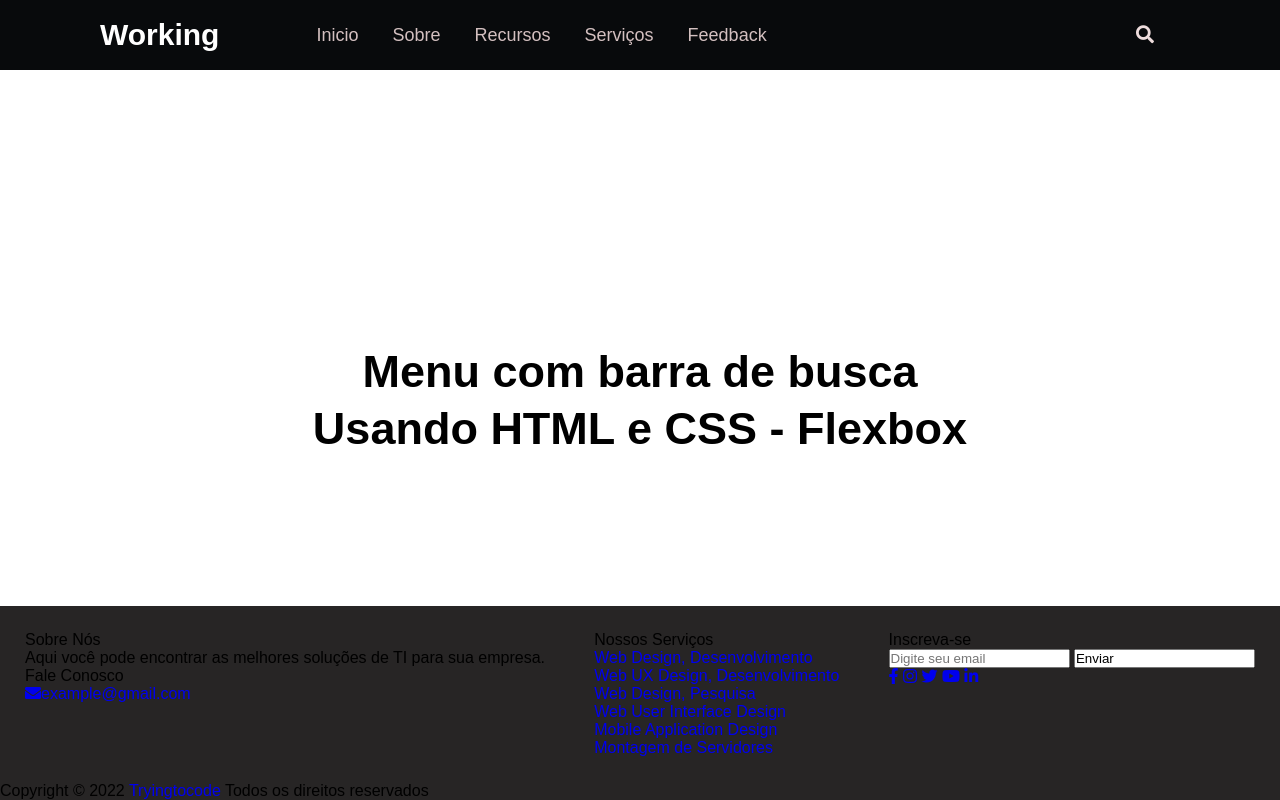
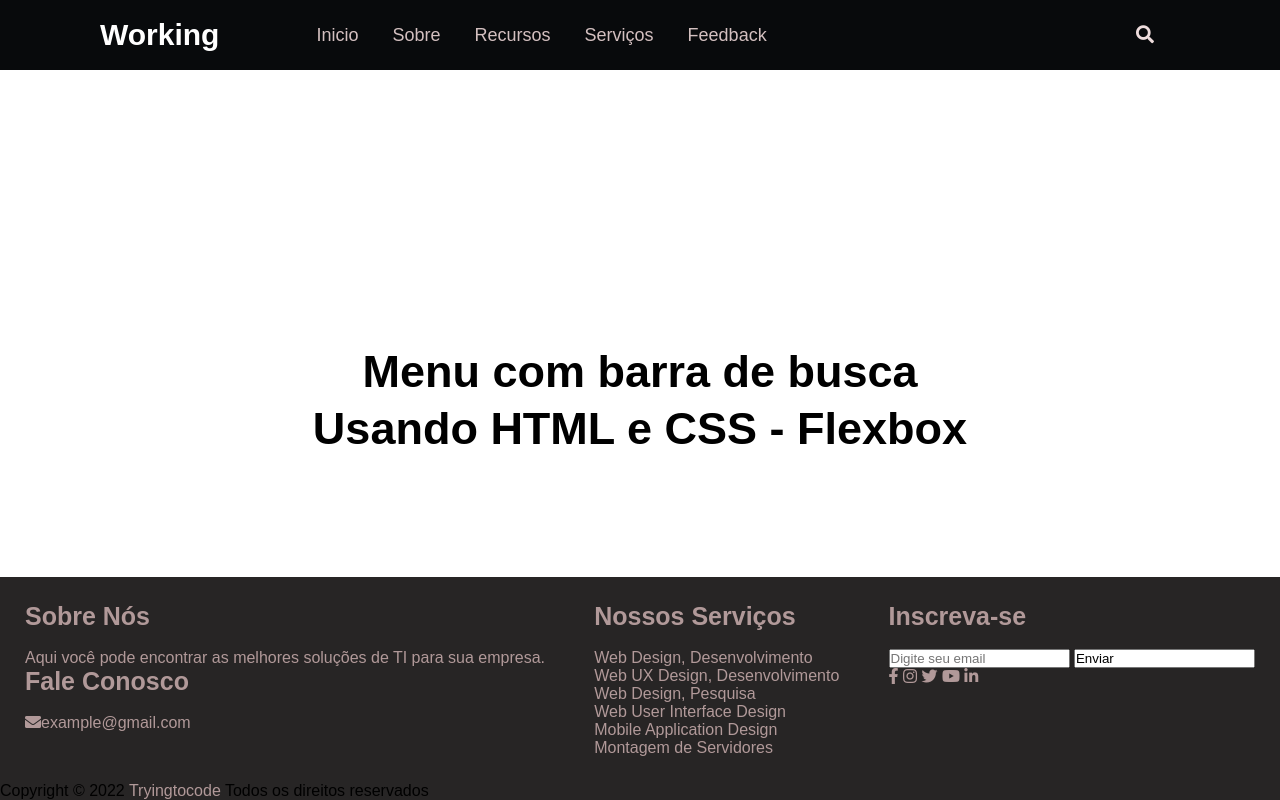
Before and after one commit to Dnz404/Project02, a plain HTML site: page Home.html in a window 1280 px wide. Drawn offline with Linux system fonts and the light colour scheme.

Commit message:
fcontent parte 2 (topico)

```diff
--- a/footer.css
+++ b/footer.css
@@ -24,3 +24,16 @@ footer .fcontent{
     flex-wrap: wrap;
     justify-content: space-between;
 }
+footer .fcontent p,a{
+    color: rgb(177, 153, 153);
+}
+footer .fcontet .caixa{
+    width: 35%;
+    transition: all 0.4s ease;
+}
+footer .fcontent .topico{
+    font-size: 25px;
+    font-weight: 600;
+    color: rgb(177, 153, 153) ;
+    margin-bottom: 18px;
+}
```
